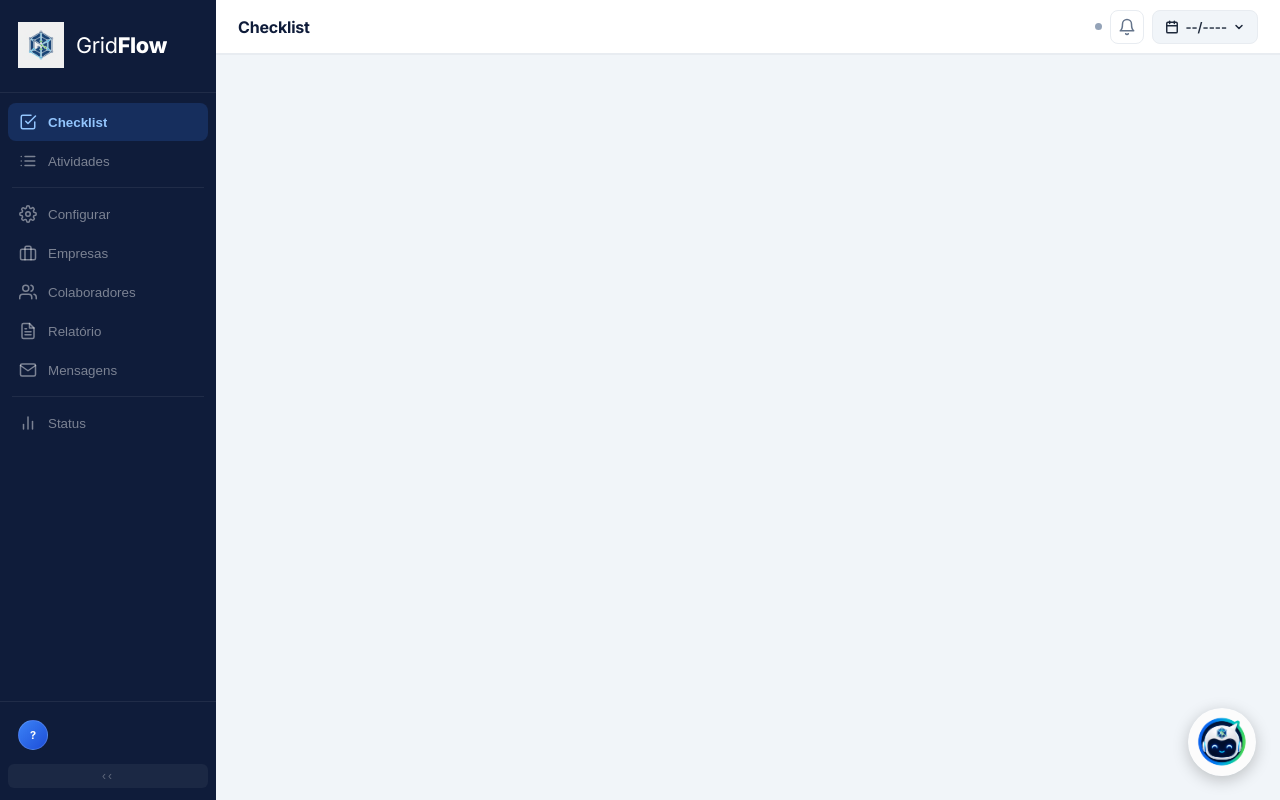
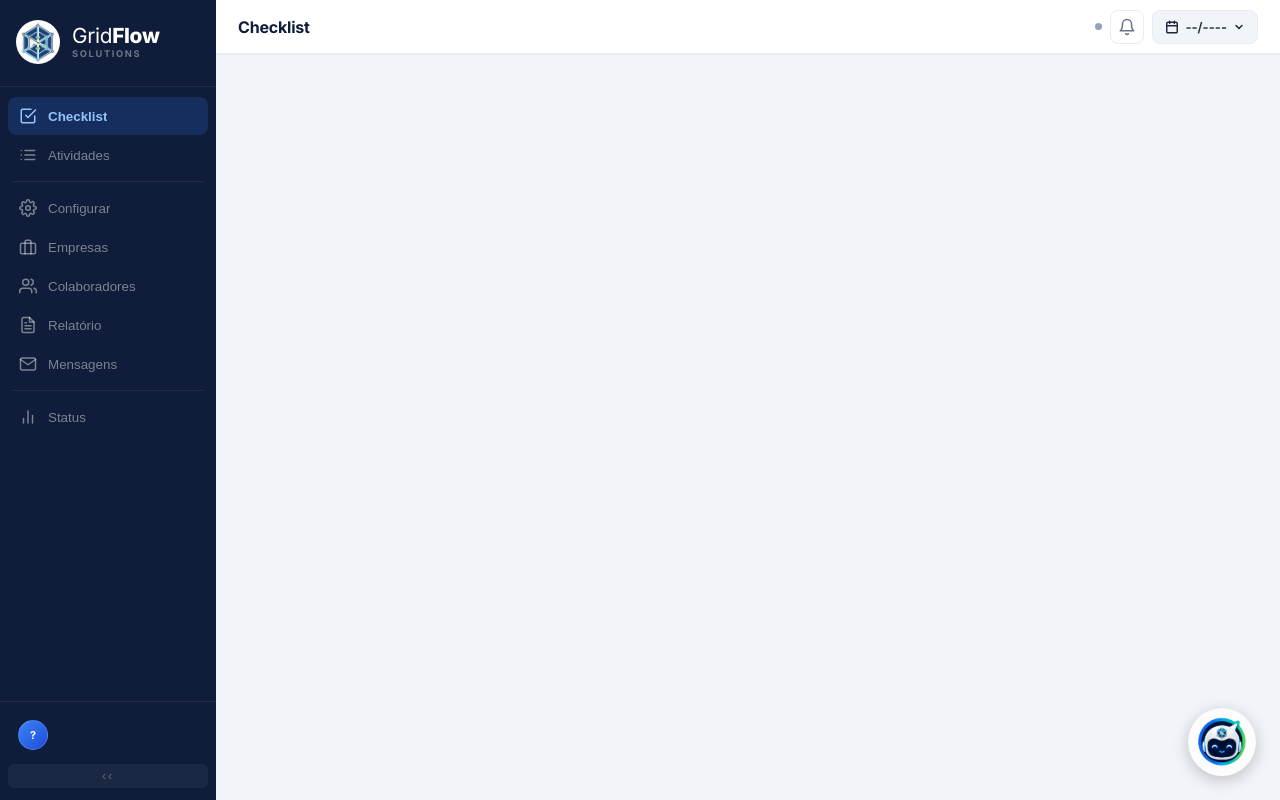
Before and after one commit to Felipe-Campos21/Gridflow.Solutions, a website: page servidor GridFlow/public/index.html in a window 1280 px wide. Drawn offline with Linux system fonts and the light colour scheme; sample sign-in values are in the browser's storage.

Commit message:
Design: logo sidebar circular com SOLUTIONS, usando logo2.png
Co-Authored-By: Claude Sonnet 4.6 <noreply@anthropic.com>

```diff
--- a/servidor GridFlow/public/css/styles.css
+++ b/servidor GridFlow/public/css/styles.css
@@ -56,16 +56,36 @@ body {
   padding: 20px 16px 22px;
   border-bottom: 1px solid var(--sidebar-border);
 }
+.sidebar-logo-img {
+  width: 44px;
+  height: 44px;
+  border-radius: 50%;
+  object-fit: cover;
+  flex-shrink: 0;
+}
+.app-sidebar.collapsed .sidebar-logo-img { width: 38px; height: 38px; }
+
 .logo-text {
   color: white;
-  font-size: 1.35rem;
+  font-size: 1.3rem;
   font-weight: 400;
   letter-spacing: -0.3px;
   white-space: nowrap;
   overflow: hidden;
+  line-height: 1.1;
 }
 .logo-text strong { font-weight: 800; }
+.logo-solutions {
+  font-size: 0.58rem;
+  font-weight: 700;
+  color: rgba(255,255,255,0.4);
+  letter-spacing: 0.18em;
+  text-transform: uppercase;
+  margin-top: 1px;
+  white-space: nowrap;
+}
 .app-sidebar.collapsed .logo-text { display: none; }
+.app-sidebar.collapsed .logo-solutions { display: none; }
 
 /* Nav */
 .sidebar-nav {
--- a/servidor GridFlow/public/index.html
+++ b/servidor GridFlow/public/index.html
@@ -15,11 +15,12 @@
   <!-- Sidebar -->
   <aside class="app-sidebar" id="app-sidebar">
     <div class="sidebar-logo">
-      <div style="display:flex;align-items:center;gap:10px">
-        <div style="display:flex;align-items:center;justify-content:center;width:50px;height:50px;flex-shrink:0">
-          <img src="logo.png" alt="GridFlow" style="width:46px;height:46px;object-fit:contain">
+      <div style="display:flex;align-items:center;gap:12px">
+        <img src="logo2.png" alt="GridFlow" class="sidebar-logo-img">
+        <div>
+          <div class="logo-text">Grid<strong>Flow</strong></div>
+          <div class="logo-solutions">SOLUTIONS</div>
         </div>
-        <div class="logo-text">Grid<strong>Flow</strong></div>
       </div>
     </div>
 
```
